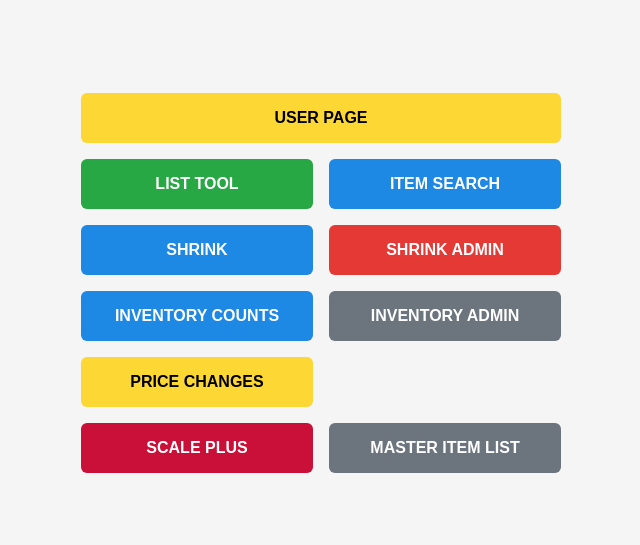
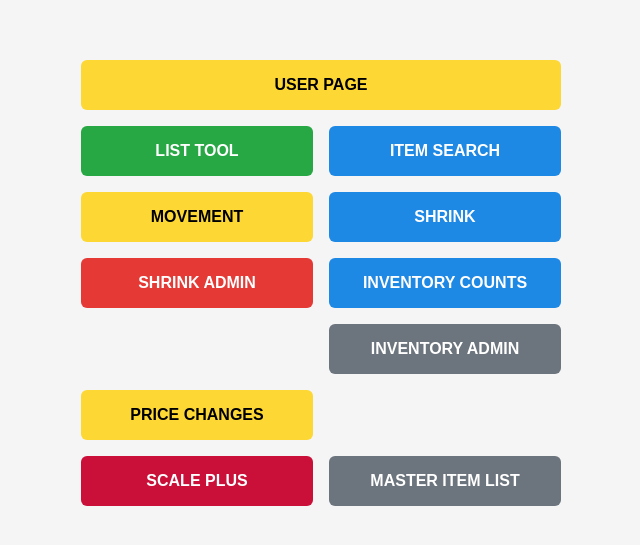
Before and after one commit to KarshBa/INVENTORY_COUNTS, a website: page public/admin_home.html in a window 1280 px wide. Shown: the part 117-662 px from the top of the page, without its empty margins (319-959 px from the left). Drawn offline with Linux system fonts and the light colour scheme.

Commit message:
Update admin_home.html

```diff
--- a/public/admin_home.html
+++ b/public/admin_home.html
@@ -116,6 +116,7 @@
     <a href="https://inventory-counts.onrender.com/user_home.html" class="yellow">USER PAGE</a>
 	<a href="https://inventory-counts.onrender.com/simplelist.html" class="green">LIST TOOL</a>
 	<a href="https://item-list-handler.onrender.com/item_list.html" class="blue">ITEM SEARCH</a>
+	  <a href="https://movement-3ka5.onrender.com/item_movement.html" class="yellow">MOVEMENT</a>
 	<a href="https://inventory-app-bxr3.onrender.com/user.html" class="blue">SHRINK</a>
     <a href="https://inventory-app-bxr3.onrender.com/admin.html">SHRINK ADMIN</a>
     <a href="https://inventory-counts.onrender.com/user.html" class="blue">INVENTORY COUNTS</a>
```
